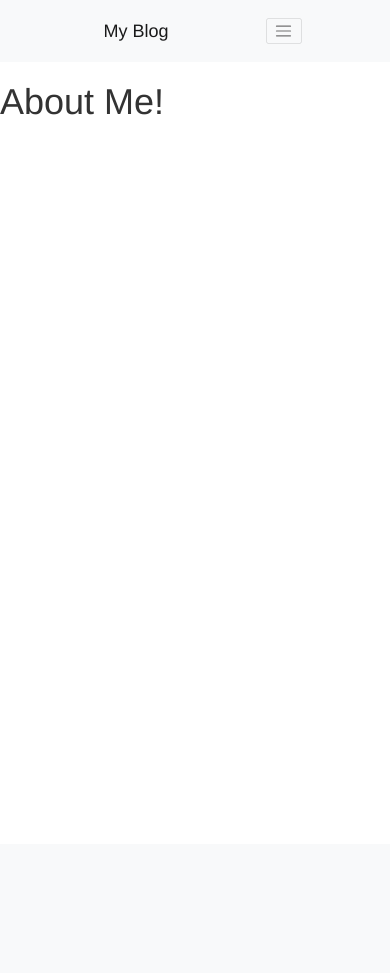
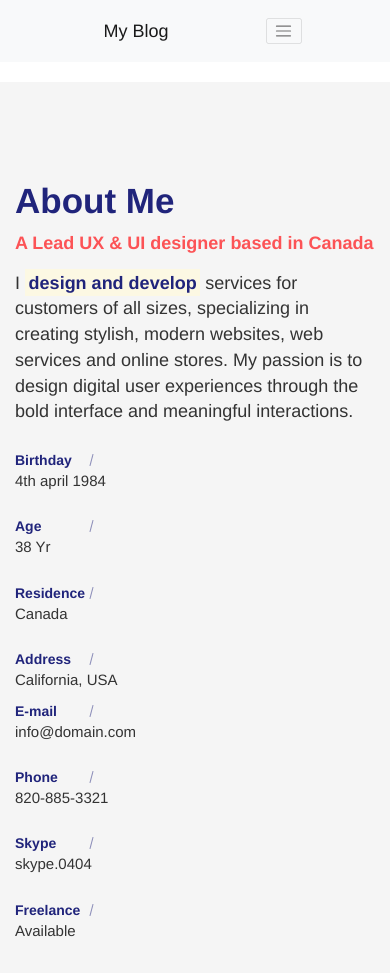
Before and after one commit to TrueCombatVet03/Blog, a Django app: page /about/ in a window 390 px wide. Shown: the top 973 px of the page. Before the commit the page ends 115 px from the top, so only its background shows below. Run offline with Django 4.2, Linux system fonts and the light colour scheme; parts of the project's set-up code (start-up, migrations or seed data) failed here and were passed over.

Commit message:
added environs

```diff
--- a/static/css/about.css
+++ b/static/css/about.css
@@ -0,0 +1,123 @@
+body{
+    color: #6F8BA4;
+    margin-top:20px;
+}
+.section {
+    padding: 100px 0;
+    position: relative;
+}
+.gray-bg {
+    background-color: #f5f5f5;
+}
+img {
+    max-width: 100%;
+}
+img {
+    vertical-align: middle;
+    border-style: none;
+}
+/* About Me
+---------------------*/
+.about-text h3 {
+    font-size: 45px;
+    font-weight: 700;
+    margin: 0 0 6px;
+}
+@media (max-width: 767px) {
+    .about-text h3 {
+    font-size: 35px;
+    }
+}
+.about-text h6 {
+    font-weight: 600;
+    margin-bottom: 15px;
+}
+@media (max-width: 767px) {
+    .about-text h6 {
+    font-size: 18px;
+    }
+}
+.about-text p {
+    font-size: 18px;
+    max-width: 450px;
+}
+.about-text p mark {
+    font-weight: 600;
+    color: #20247b;
+}
+
+.about-list {
+    padding-top: 10px;
+}
+.about-list .media {
+    padding: 5px 0;
+}
+.about-list label {
+    color: #20247b;
+    font-weight: 600;
+    width: 88px;
+    margin: 0;
+    position: relative;
+}
+.about-list label:after {
+    content: "";
+    position: absolute;
+    top: 0;
+    bottom: 0;
+    right: 11px;
+    width: 1px;
+    height: 12px;
+    background: #20247b;
+    -moz-transform: rotate(15deg);
+    -o-transform: rotate(15deg);
+    -ms-transform: rotate(15deg);
+    -webkit-transform: rotate(15deg);
+    transform: rotate(15deg);
+    margin: auto;
+    opacity: 0.5;
+}
+.about-list p {
+    margin: 0;
+    font-size: 15px;
+}
+
+@media (max-width: 991px) {
+    .about-avatar {
+    margin-top: 30px;
+    }
+}
+
+.about-section .counter {
+    padding: 22px 20px;
+    background: #ffffff;
+    border-radius: 10px;
+    box-shadow: 0 0 30px rgba(31, 45, 61, 0.125);
+}
+.about-section .counter .count-data {
+    margin-top: 10px;
+    margin-bottom: 10px;
+}
+.about-section .counter .count {
+    font-weight: 700;
+    color: #20247b;
+    margin: 0 0 5px;
+}
+.about-section .counter p {
+font-weight: 600;
+margin: 0;
+}
+mark {
+    background-image: linear-gradient(rgba(252, 83, 86, 0.6), rgba(252, 83, 86, 0.6));
+    background-size: 100% 3px;
+    background-repeat: no-repeat;
+    background-position: 0 bottom;
+    background-color: transparent;
+    padding: 0;
+    color: currentColor;
+}
+.theme-color {
+    color: #fc5356;
+}
+.dark-color {
+    color: #20247b;
+}
--- a/templates/pages/about.html
+++ b/templates/pages/about.html
@@ -3,5 +3,89 @@
 {% block title %}About{% endblock title %}
 
 {%block content %}
-    <h1>About Me!</h1>
+<section class="section about-section gray-bg" id="about">
+    <div class="container">
+        <div class="row align-items-center flex-row-reverse">
+            <div class="col-lg-6">
+                <div class="about-text go-to">
+                    <h3 class="dark-color">About Me</h3>
+                    <h6 class="theme-color lead">A Lead UX &amp; UI designer based in Canada</h6>
+                    <p>I <mark>design and develop</mark> services for customers of all sizes, specializing in creating stylish, modern websites, web services and online stores. My passion is to design digital user experiences through the bold interface and meaningful interactions.</p>
+                    <div class="row about-list">
+                        <div class="col-md-6">
+                            <div class="media">
+                                <label>Birthday</label>
+                                <p>4th april 1984</p>
+                            </div>
+                            <div class="media">
+                                <label>Age</label>
+                                <p>38 Yr</p>
+                            </div>
+                            <div class="media">
+                                <label>Residence</label>
+                                <p>Canada</p>
+                            </div>
+                            <div class="media">
+                                <label>Address</label>
+                                <p>California, USA</p>
+                            </div>
+                        </div>
+                        <div class="col-md-6">
+                            <div class="media">
+                                <label>E-mail</label>
+                                <p>info@domain.com</p>
+                            </div>
+                            <div class="media">
+                                <label>Phone</label>
+                                <p>820-885-3321</p>
+                            </div>
+                            <div class="media">
+                                <label>Skype</label>
+                                <p>skype.0404</p>
+                            </div>
+                            <div class="media">
+                                <label>Freelance</label>
+                                <p>Available</p>
+                            </div>
+                        </div>
+                    </div>
+                </div>
+            </div>
+            <div class="col-lg-6">
+                <div class="about-avatar">
+                    <img src="https://bootdey.com/img/Content/avatar/avatar7.png" title="" alt="">
+                </div>
+            </div>
+        </div>
+        <div class="counter">
+            <div class="row">
+                <div class="col-6 col-lg-3">
+                    <div class="count-data text-center">
+                        <h6 class="count h2" data-to="500" data-speed="500">500</h6>
+                        <p class="m-0px font-w-600">Happy Clients</p>
+                    </div>
+                </div>
+                <div class="col-6 col-lg-3">
+                    <div class="count-data text-center">
+                        <h6 class="count h2" data-to="150" data-speed="150">150</h6>
+                        <p class="m-0px font-w-600">Project Completed</p>
+                    </div>
+                </div>
+                <div class="col-6 col-lg-3">
+                    <div class="count-data text-center">
+                        <h6 class="count h2" data-to="850" data-speed="850">850</h6>
+                        <p class="m-0px font-w-600">Photo Capture</p>
+                    </div>
+                </div>
+                <div class="col-6 col-lg-3">
+                    <div class="count-data text-center">
+                        <h6 class="count h2" data-to="190" data-speed="190">190</h6>
+                        <p class="m-0px font-w-600">Telephonic Talk</p>
+                    </div>
+                </div>
+            </div>
+        </div>
+    </div>
+</section>
+CSS code
 {% endblock content %}
```
Also changed, not shown: djangoproject/settings.py (+14 -3 lines), templates/registration/password_reset_done.html (+3 -7 lines), db.sqlite3, 1 other file.
